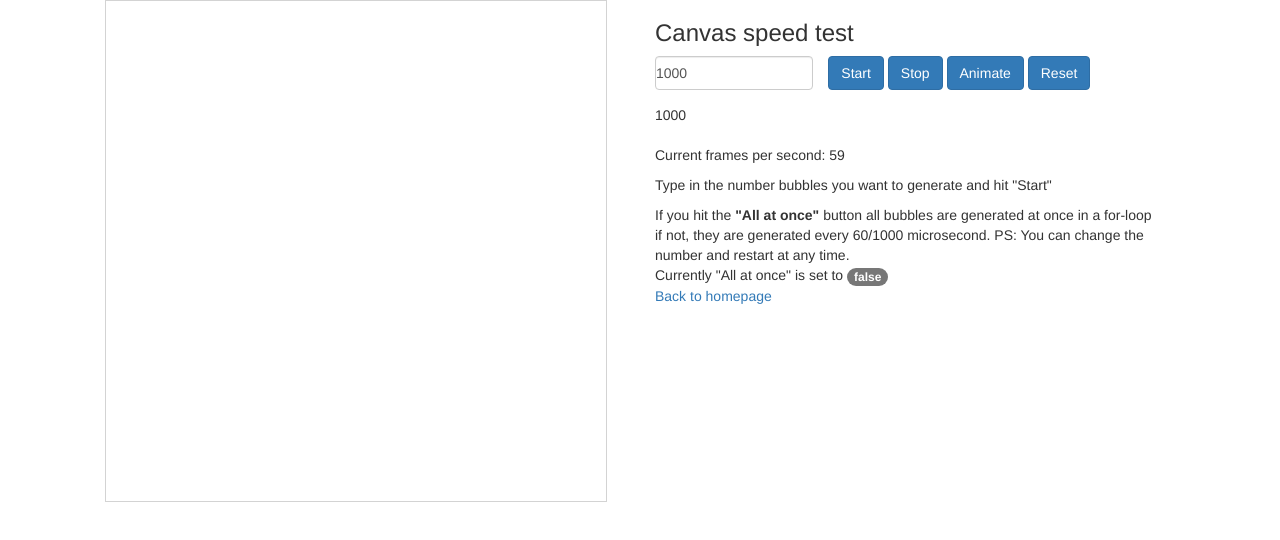
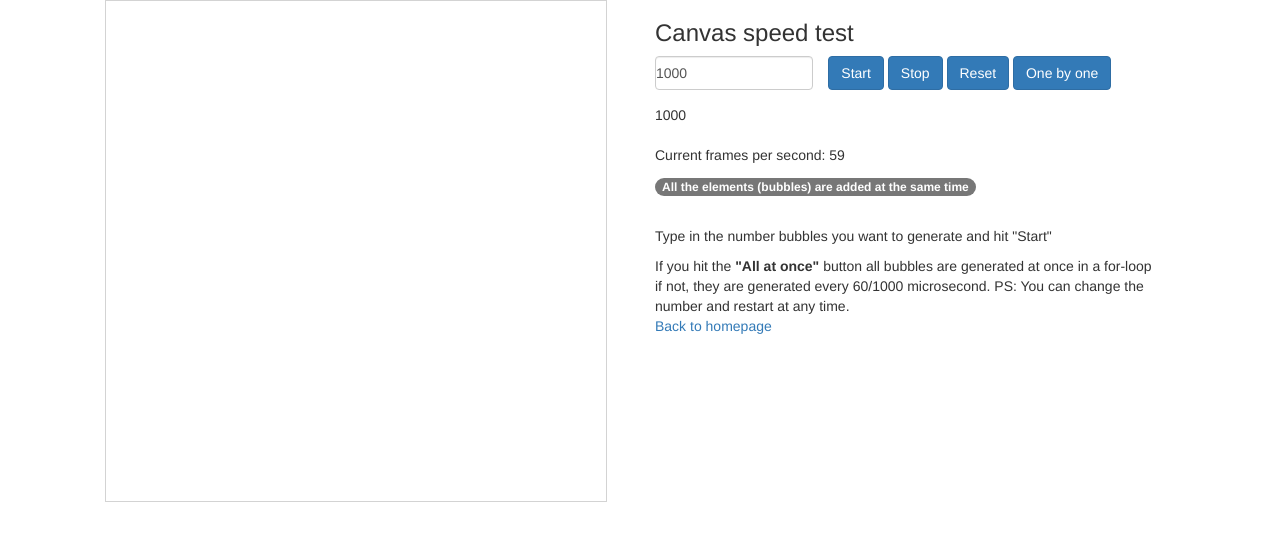
Before and after one commit to DoRullings/Browser-Stress-Test, a plain HTML site: page index_dev.html in a window 1280 px wide. Drawn offline with nearby package versions, Linux system fonts and the light colour scheme.

Commit message:
Changed names of the deployment method button
Changed names of the deployment method button to "One by one" and "Simultaneously", and swapt the position with the Reset button. It makes more sense to have this order:
Start - Stop - Reset - One by one/Simultaneously.

```diff
--- a/index_dev.html
+++ b/index_dev.html
@@ -77,14 +77,15 @@
                         <input id="numBubblesInput" class="form-control col-xs-4" type="number" name="quantity" min="1" max="10000" value="1000">
                     </div>
 
-                    <button type="button" class="btn btn-primary" id="startButton" onclick="start()">Start</button>
-                    <button type="button" class="btn btn-primary" id="stopButton" onclick="stopInterval()">Stop</button>
-                    <button type="button" class="btn btn-primary" id="animateButton" onclick="swapDeployment()">Animate</button>
-                    <button type="button" class="btn btn-primary" id="resetButton" onclick="resetBubbles()">Reset</button><br>
+                    <button type="button" class="btn btn-primary" id="startButton" onclick="start()"  title="Start the simulation">Start</button>
+                    <button type="button" class="btn btn-primary" id="stopButton" onclick="stopInterval()" title="Stop/pause the simulation">Stop</button>
+                    <button type="button" class="btn btn-primary" id="resetButton" onclick="resetBubbles()" title="Reset the simulation and clear the canvas">Reset</button>
+                    <button type="button" class="btn btn-primary" id="animateButton" onclick="swapDeployment()" title="Add one element one at the time">One on one</button><br>
+
                 </div> <!--btn-group-->
                 <div id="bubbleStatusDiv"></div><br>
                 <p><span id="fps"></span></p>
-
+                <p><span id="allAtOnceBadge" class="badge">Currently the bubbles are set to animate in each 60/1000 second.</span></p><br>
              <!--    <label for="allAtOnce" class="label label-styling">Draw all bubbles at once, or by interval 60/1000:</label>-->
             <!--    <button id="allAtOnce" onclick="setAllAtOnce()" class="btn btn-default" style="height:40px;">All at once</button><br><div id="bubbleStatusDiv"></div><br>-->
             <!--    <button id="allAtOnce" onclick="setAllAtOnce()">All at once</button><br><div id="bubbleStatusDiv"></div><br>-->
@@ -97,7 +98,6 @@
                 If you hit the <b>"All at once"</b> button all bubbles are generated at once in a for-loop<br>
                 if not, they are generated every 60/1000 microsecond.
                 PS: You can change the number and restart at any time.<br>
-                Currently "All at once" is set to <span id="allAtOnceBadge" class="badge">true</span><br>
                 <p><a href="../../index.html">Back to homepage</a></p>
 
             </div> <!--col-sm-6-->
@@ -117,9 +117,10 @@
 	var ypos;
 	var bubbleStatus;
 	var intervalId;
-	var animate = true; // boolean
+	var animate = false; // boolean
 	var restart = false;
 	var animateBadge;
+
 	// constructor
 	function init() {
 		// call stopInterval to stop any intervals that may have been started
@@ -150,11 +151,13 @@
 
 
 		if (animate) {
-			animateButton.textContent = "Animate";
-			animateBadge.innerHTML = "false";
+			animateButton.textContent = "Simultaneously";
+			animateButton.title = "The elements (bubbles) are added simultaniasly";
+			animateBadge.innerHTML = "The elements (bubbles) are added one by one every 60/1000 second one.";
 		} else {
-			animateButton.textContent = "All at once";
-			animateBadge.innerHTML = "true";
+			animateButton.textContent = "One by one";
+			animateButton.title = "The elements (bubbles) are added one by one";
+			animateBadge.innerHTML = "All the elements (bubbles) are added at the same time";
 		}
 
 
@@ -165,11 +168,13 @@
 	function swapDeployment() {
 		animate = !animate;
 		if (animate) {
-			animateButton.textContent = "Animate";
-			animateBadge.innerHTML = "false";
+			animateButton.textContent = "Simultaneously";
+			animateButton.title = "The elements (bubbles) are added simultaniasly";
+			animateBadge.innerHTML = "The elements (bubbles) are added one by one every 60/1000 second one.";
 		} else {
-			animateButton.textContent = "All at once";
-			animateBadge.innerHTML = "true";
+			animateButton.textContent = "One by one";
+			animateButton.title = "The elements (bubbles) are added one by one";
+			animateBadge.innerHTML = "All the elements (bubbles) are added at the same time.";
 		}
 	}
 
```
